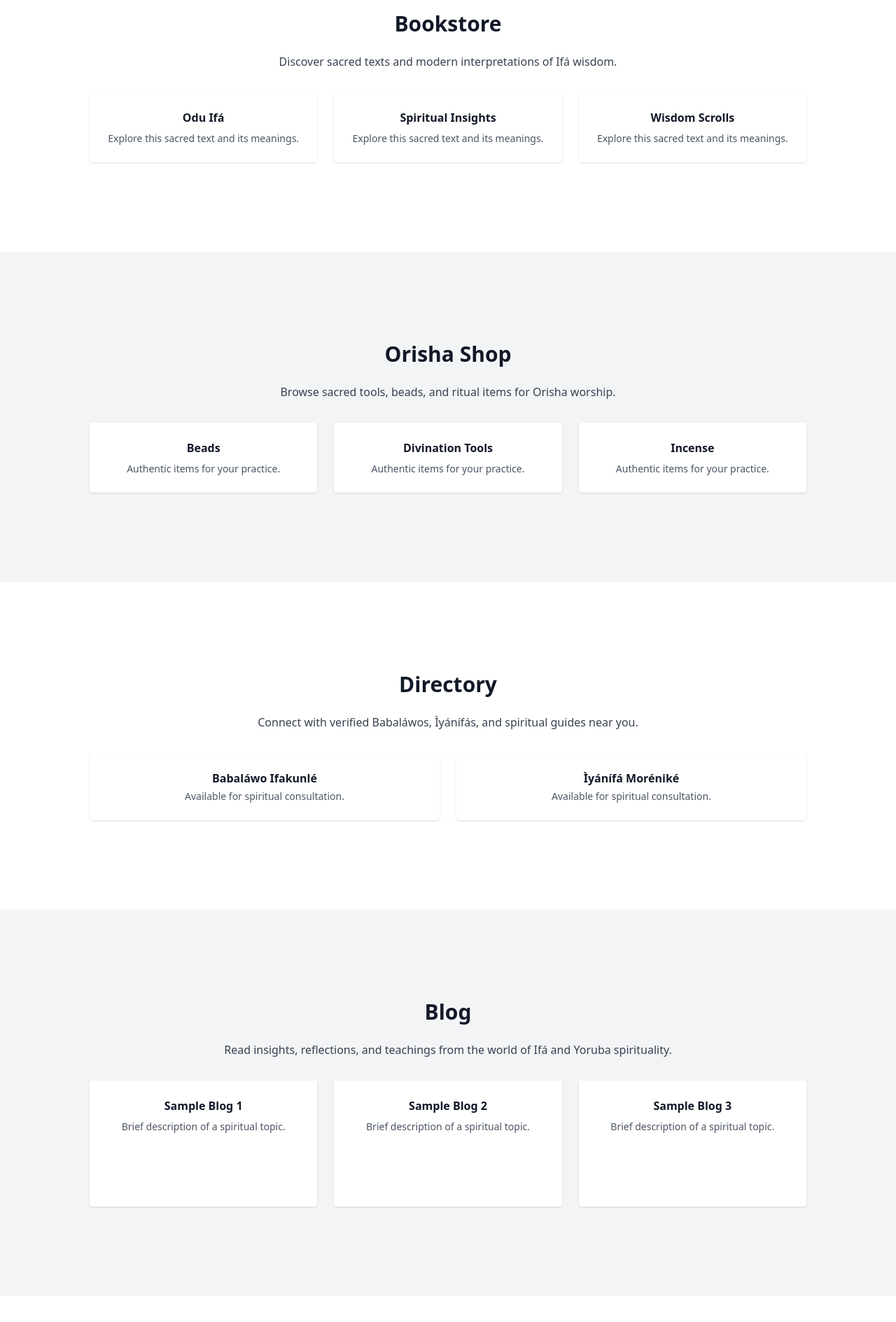
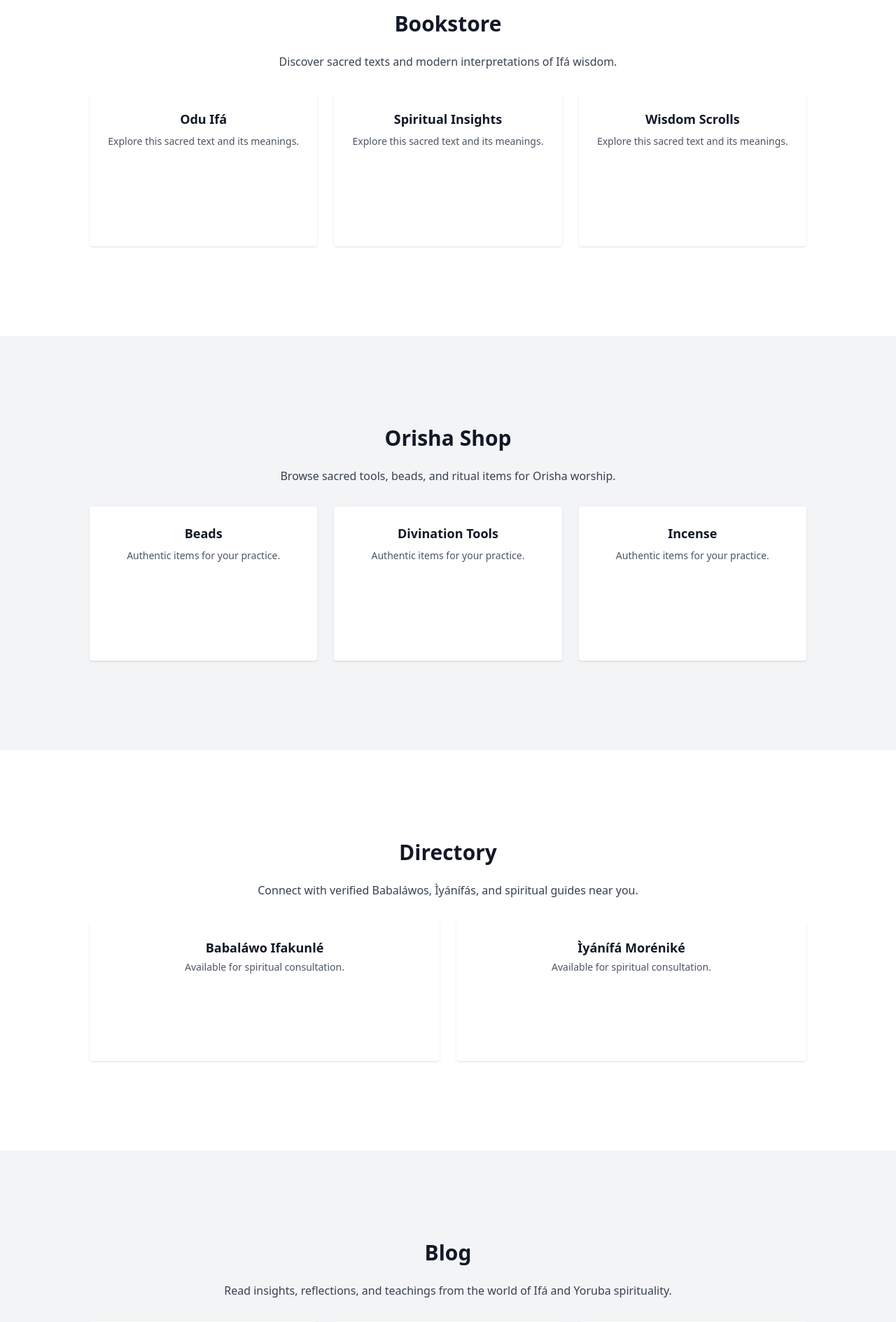
Before and after one commit to Razurtech/imoifa-site-open, a React (Vite) app: page / in a window 1280 px wide. Shown: the part 1000-2889 px from the top of the page at 70% size. Built offline with nearby package versions, Linux system fonts and the light colour scheme.

Commit message:
Update Home.tsx

```diff
--- a/src/components/Home.tsx
+++ b/src/components/Home.tsx
@@ -5,7 +5,11 @@ export default function Home() {
   const [darkMode, setDarkMode] = useState(true);
 
   useEffect(() => {
-    document.documentElement.classList.toggle('dark', darkMode);
+    if (darkMode) {
+      document.documentElement.classList.add('dark');
+    } else {
+      document.documentElement.classList.remove('dark');
+    }
   }, [darkMode]);
 
   return (
@@ -59,8 +63,8 @@ export default function Home() {
             <p className="mb-8 text-gray-700 dark:text-gray-300">Discover sacred texts and modern interpretations of Ifá wisdom.</p>
             <div className="grid grid-cols-1 md:grid-cols-3 gap-6">
               {['Odu Ifá', 'Spiritual Insights', 'Wisdom Scrolls'].map((title, i) => (
-                <div key={i} className="bg-white dark:bg-gray-700 p-6 rounded shadow">
-                  <h3 className="font-semibold mb-2">{title}</h3>
+                <div key={i} className="bg-white dark:bg-gray-700 p-6 rounded shadow min-h-[220px]">
+                  <h3 className="font-semibold mb-2 text-lg">{title}</h3>
                   <p className="text-sm text-gray-600 dark:text-gray-300">Explore this sacred text and its meanings.</p>
                 </div>
               ))}
@@ -75,8 +79,8 @@ export default function Home() {
             <p className="mb-8 text-gray-700 dark:text-gray-300">Browse sacred tools, beads, and ritual items for Orisha worship.</p>
             <div className="grid grid-cols-1 md:grid-cols-3 gap-6">
               {['Beads', 'Divination Tools', 'Incense'].map((item, i) => (
-                <div key={i} className="bg-white dark:bg-gray-700 p-6 rounded shadow">
-                  <h3 className="font-semibold mb-2">{item}</h3>
+                <div key={i} className="bg-white dark:bg-gray-700 p-6 rounded shadow min-h-[220px]">
+                  <h3 className="font-semibold mb-2 text-lg">{item}</h3>
                   <p className="text-sm text-gray-600 dark:text-gray-300">Authentic items for your practice.</p>
                 </div>
               ))}
@@ -91,8 +95,8 @@ export default function Home() {
             <p className="mb-8 text-gray-700 dark:text-gray-300">Connect with verified Babaláwos, Ìyánífás, and spiritual guides near you.</p>
             <div className="grid grid-cols-1 md:grid-cols-2 gap-6">
               {['Babaláwo Ifakunlé', 'Ìyánífá Moréniké'].map((person, i) => (
-                <div key={i} className="bg-white dark:bg-gray-700 p-6 rounded shadow">
-                  <h3 className="font-semibold mb-1">{person}</h3>
+                <div key={i} className="bg-white dark:bg-gray-700 p-6 rounded shadow min-h-[200px]">
+                  <h3 className="font-semibold mb-1 text-lg">{person}</h3>
                   <p className="text-sm text-gray-600 dark:text-gray-300">Available for spiritual consultation.</p>
                 </div>
               ))}
@@ -107,8 +111,8 @@ export default function Home() {
             <p className="mb-8 text-gray-700 dark:text-gray-300">Read insights, reflections, and teachings from the world of Ifá and Yoruba spirituality.</p>
             <div className="grid grid-cols-1 md:grid-cols-3 gap-6">
               {[1, 2, 3].map((i) => (
-                <div key={i} className="bg-white dark:bg-gray-700 p-6 rounded shadow min-h-[180px]">
-                  <h3 className="font-semibold mb-2">Sample Blog {i}</h3>
+                <div key={i} className="bg-white dark:bg-gray-700 p-6 rounded shadow min-h-[220px]">
+                  <h3 className="font-semibold mb-2 text-lg">Sample Blog {i}</h3>
                   <p className="text-sm text-gray-600 dark:text-gray-300">Brief description of a spiritual topic.</p>
                 </div>
               ))}
```
